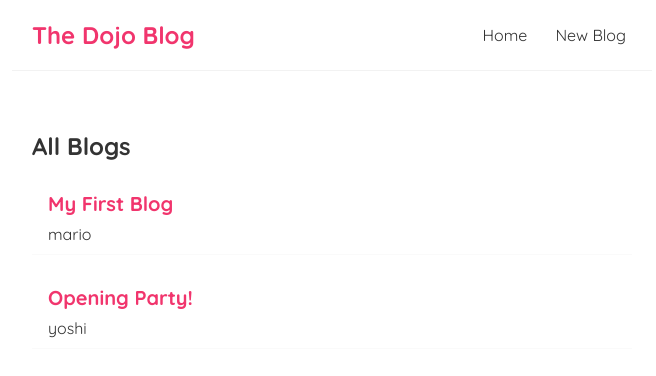
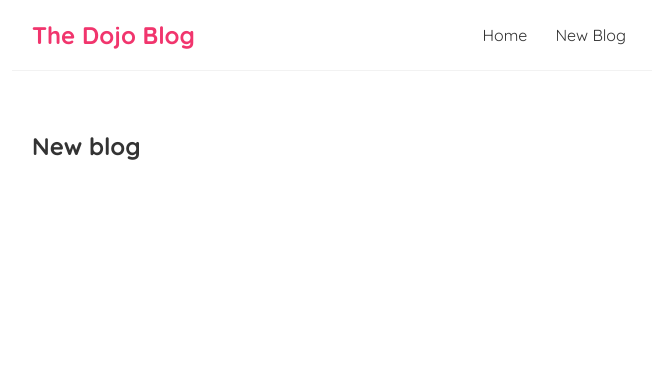
Before and after one commit to Erick-SN/ReactIntroduction, a React (Create React App) app: page /create in a window 1280 px wide. Shown: the top 376 px of the page, without its empty margins (308-964 px from the left). Built offline with nearby package versions, Linux system fonts and the light colour scheme; data requests are answered from the project's data file.

Commit message:
Adding routing

```diff
--- a/package.json
+++ b/package.json
@@ -8,6 +8,7 @@
     "@testing-library/user-event": "^12.7.1",
     "react": "^17.0.1",
     "react-dom": "^17.0.1",
+    "react-router-dom": "^5.2.0",
     "react-scripts": "4.0.2",
     "web-vitals": "^1.1.0"
   },
--- a/src/App.js
+++ b/src/App.js
@@ -1,14 +1,21 @@
 import Navbar from './components/Navbar';
 import Home from './components/Home';
+import Create from './components/Create';
+import { BrowserRouter as Router, Route, Switch } from 'react-router-dom';
 const App = () => {
   return (
     <>
-      <div className="App">
-        <Navbar />
-        <div className="content">
-          <Home />
+      <Router>
+        <div className="App">
+          <Navbar />
+          <div className="content">
+            <Switch>
+              <Route exact path="/" component={Home} />
+              <Route exact path="/create" component={Create} />
+            </Switch>
+          </div>
         </div>
-      </div>
+      </Router>
     </>
   );
 };
--- /dev/null
+++ b/src/components/Create.js
@@ -0,0 +1,10 @@
+const Create = () => {
+  return (
+    <>
+      <div className="create"></div>
+      <h2>New blog</h2>
+    </>
+  );
+};
+
+export default Create;
--- a/src/components/Navbar.js
+++ b/src/components/Navbar.js
@@ -1,11 +1,12 @@
+import { Link } from 'react-router-dom';
 const Navbar = () => {
   return (
     <>
       <nav className="navbar">
         <h1>The Dojo Blog</h1>
         <div className="links">
-          <a href="/">Home</a>
-          <a href="/create">New Blog</a>
+          <Link to="/">Home</Link>
+          <Link to="/create">New Blog</Link>
         </div>
       </nav>
     </>
```
Also changed, not shown: 1 other file (tests, documents, lock files or other folders).
